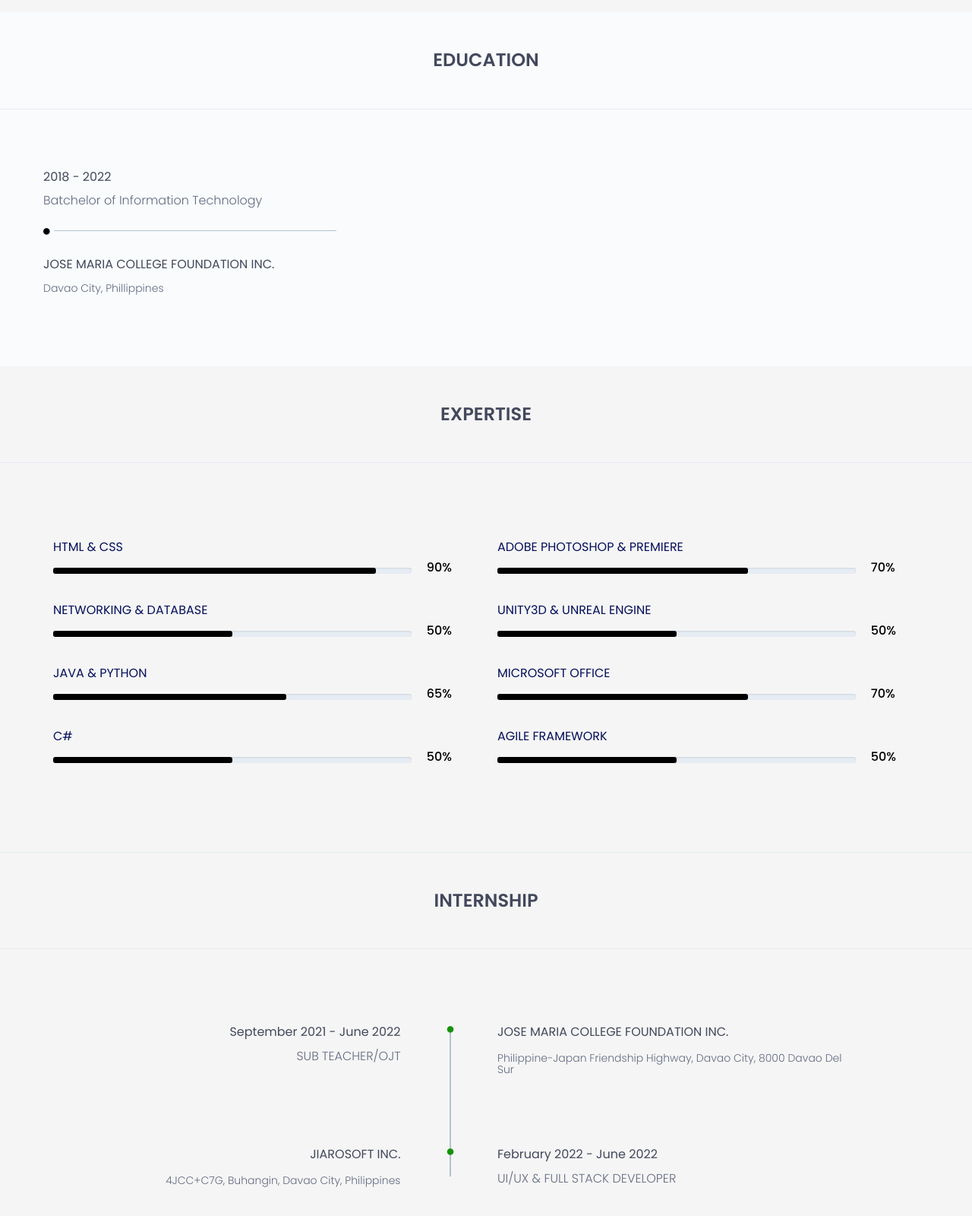
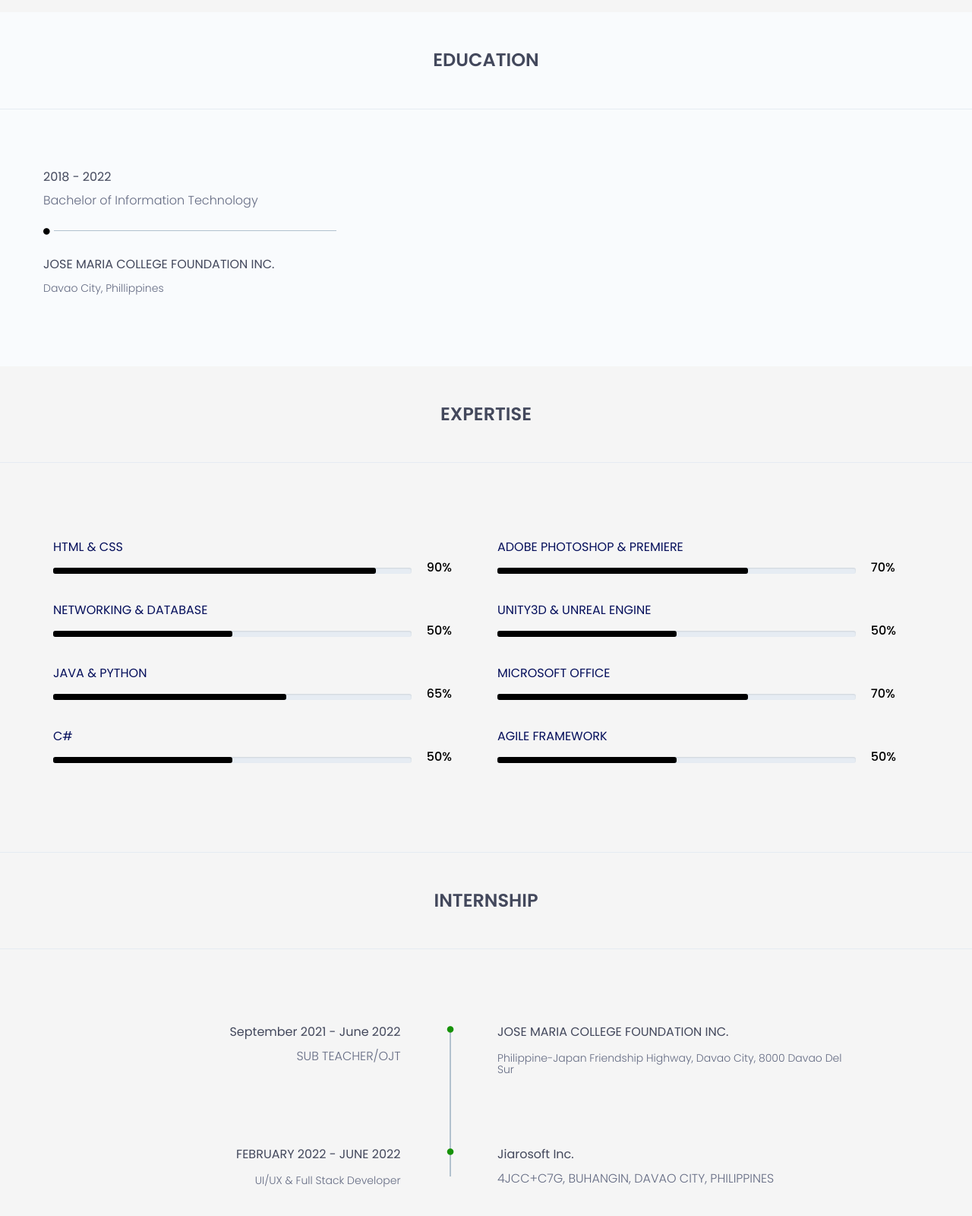
Before and after one commit to vishyte/Website, a website built with webpack: page index.html in a window 1280 px wide. Shown: the part 1901-3501 px from the top of the page at 76% size. Built offline with nearby package versions, Linux system fonts and the light colour scheme.

Commit message:
Add files via upload

```diff
--- a/index.html
+++ b/index.html
@@ -124,7 +124,7 @@
 						<div class="col-sm-6">
 							<div class="single-about-txt">
 								<h3>
-									I am Batchelor of Science in Information Techonology graduate. and looking for a job that will help me improve my skills in programming.
+									I am Bachelor of Science in Information Techonology graduate. and looking for a job that will help me improve my skills in programming.
 								</h3>
 								<p>
 									An IT graduate who is seeking to find the opportunity to work in a challenging working environment that will encourage me to learn new and necessary skills that will contribute to the organization's success.
@@ -133,7 +133,7 @@
 									<div class="col-sm-4">
 										<div class="single-about-add-info">
 											<h3>phone</h3>
-											<p>+639612670431 </p>
+											<p>+63 961 2670 431 </p>
 										</div>
 									</div>
 									<div class="col-sm-4">
@@ -197,7 +197,7 @@
 							<div class="single-horizontal-timeline">
 								<div class="experience-time">
 									<h2>2018 - 2022</h2>
-									<h3>Batchelor <span>of </span> Information Technology</h3>
+									<h3>Bachelor <span>of </span> Information Technology</h3>
 								</div><!--/.experience-time-->
 								<div class="timeline-horizontal-border">
 									<i class="fa fa-circle" aria-hidden="true"></i>
@@ -382,9 +382,10 @@
 												<div class="timeline">
 													<div class="timeline-content text-right">
 														<h4 class="title">
-															Jiarosoft Inc.
+															February 2022 - June 2022
 														</h4>
-														<h5>4JCC+C7G, Buhangin, Davao City, Philippines</h5>
+														<h5>UI/UX &amp; Full Stack Developer</h5>
+
 														<p class="description">
 
 														</p>
@@ -395,9 +396,9 @@
 												<div class="experience-time">
 													<h2>
 														<span><i class="fa fa-circle" aria-hidden="true"></i></span>
-														February 2022 - June 2022
+														Jiarosoft Inc.
 													</h2>
-													<h3>UI/UX &amp; Full Stack Developer</h3>
+													<h3>4JCC+C7G, Buhangin, Davao City, Philippines</h3>
 												</div><!--/.experience-time-->
 											</div><!--/.col-->
 										</div>
```
